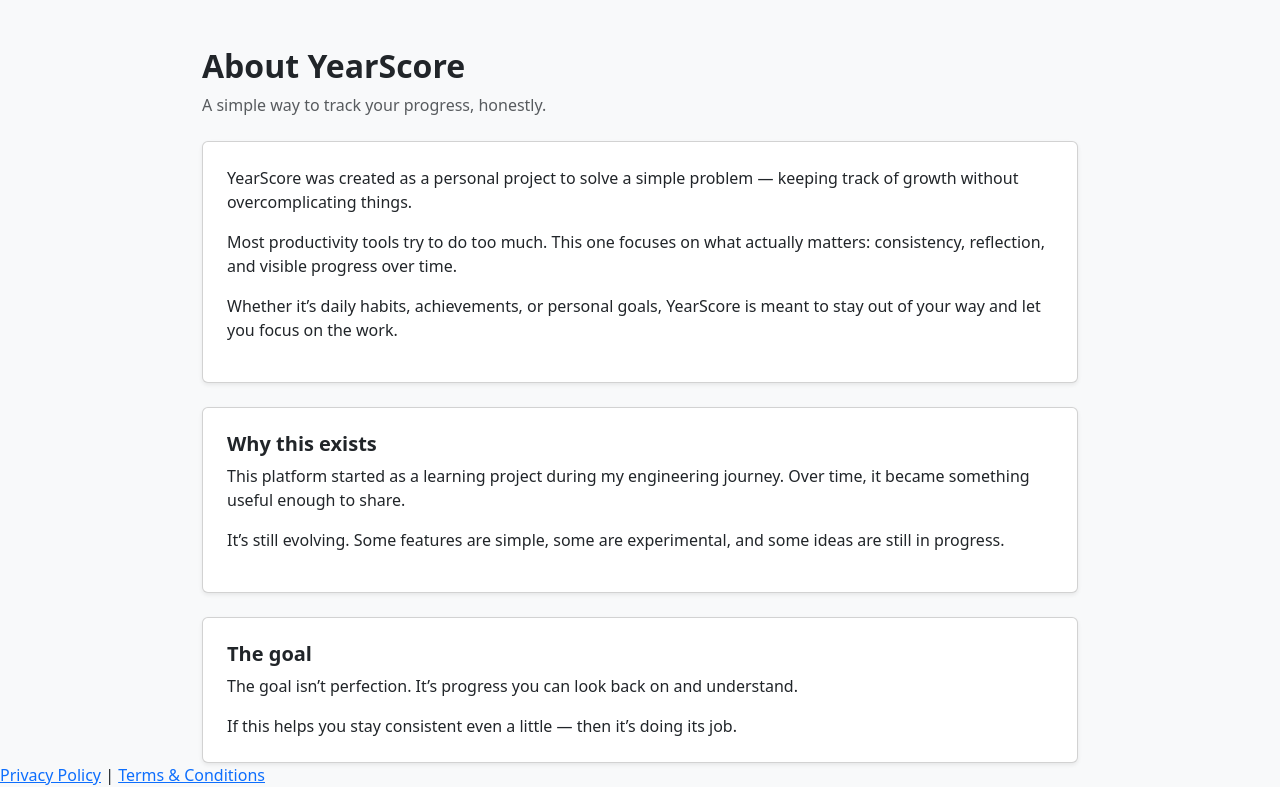
After one commit to RajSingh-ops/student_performance_tracker, a Django app: page //aboutwebsite in a window 1280 px wide. The commit adds this page. Shown: the part 161-948 px from the top of the page. Run offline with Django 5.2, Linux system fonts and the light colour scheme.

Commit message:
about website

```diff
--- /dev/null
+++ b/tracker/templates/about.html
@@ -0,0 +1,59 @@
+{% extends "base.html" %}
+{% block title %}About{% endblock %}
+
+{% block content %}
+
+<div class="container mt-5" style="max-width: 900px;">
+
+    <div class="mb-4">
+        <h2 class="fw-bold">About YearScore</h2>
+        <p class="text-muted">A simple way to track your progress, honestly.</p>
+    </div>
+
+    <div class="card shadow-sm p-4 mb-4">
+        <p>
+            YearScore was created as a personal project to solve a simple problem —
+            keeping track of growth without overcomplicating things.
+        </p>
+
+        <p>
+            Most productivity tools try to do too much.
+            This one focuses on what actually matters: consistency, reflection,
+            and visible progress over time.
+        </p>
+
+        <p>
+            Whether it’s daily habits, achievements, or personal goals,
+            YearScore is meant to stay out of your way and let you focus on the work.
+        </p>
+    </div>
+
+    <div class="card shadow-sm p-4 mb-4">
+        <h5 class="fw-semibold mb-2">Why this exists</h5>
+        <p>
+            This platform started as a learning project during my engineering journey.
+            Over time, it became something useful enough to share.
+        </p>
+
+        <p>
+            It’s still evolving. Some features are simple, some are experimental,
+            and some ideas are still in progress.
+        </p>
+    </div>
+
+    <div class="card shadow-sm p-4">
+        <h5 class="fw-semibold mb-2">The goal</h5>
+        <p>
+            The goal isn’t perfection.
+            It’s progress you can look back on and understand.
+        </p>
+
+        <p class="mb-0">
+            If this helps you stay consistent even a little —
+            then it’s doing its job.
+        </p>
+    </div>
+
+</div>
+
+{% endblock %}
--- a/tracker/templates/base.html
+++ b/tracker/templates/base.html
@@ -109,7 +109,7 @@
     {% block content %}
     {% endblock %}
 </div>
-<footer>
+<footer style="bottom: 0px;">
     <a href="{% url 'privacy-policy' %}">Privacy Policy</a> |
     <a href="{% url 'terms' %}">Terms & Conditions</a>
 
--- a/tracker/urls.py
+++ b/tracker/urls.py
@@ -33,7 +33,7 @@ urlpatterns = [
 
     # Add comment
     path("achievements/<int:id>/comment/", add_comment, name="add_comment"),
-
+    path("/aboutwebsite", views.about_page, name="about website"),
     path("", landing_page, name="landing"),
 
 ]
--- a/tracker/views.py
+++ b/tracker/views.py
@@ -378,3 +378,6 @@ def add_comment(request, id):
     return redirect("achievements")
 def landing_page(request):
     return render(request, "landing.html")
+
+def about_page(request):
+    return render(request, "about.html")
```
